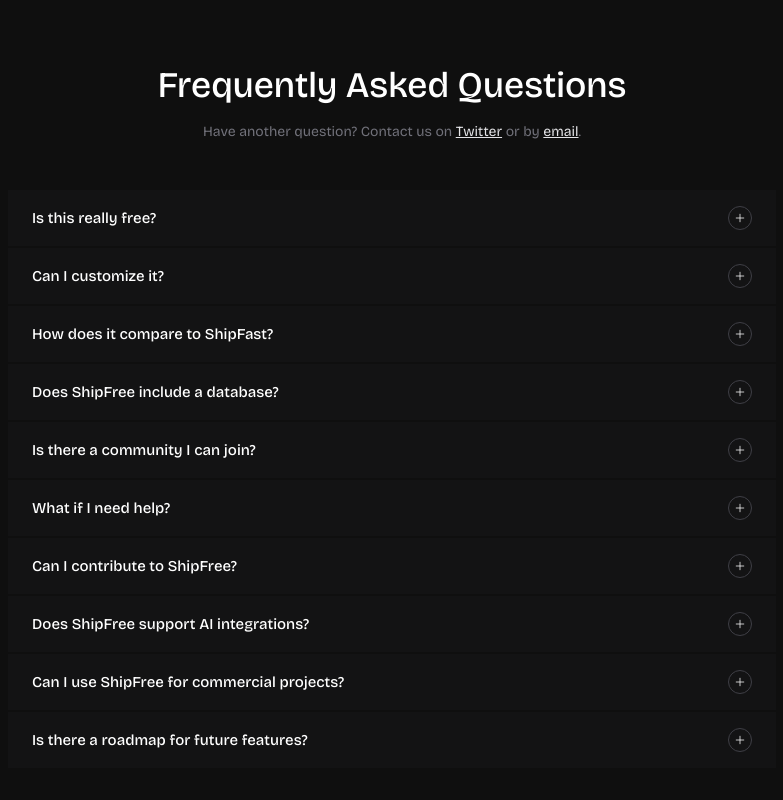
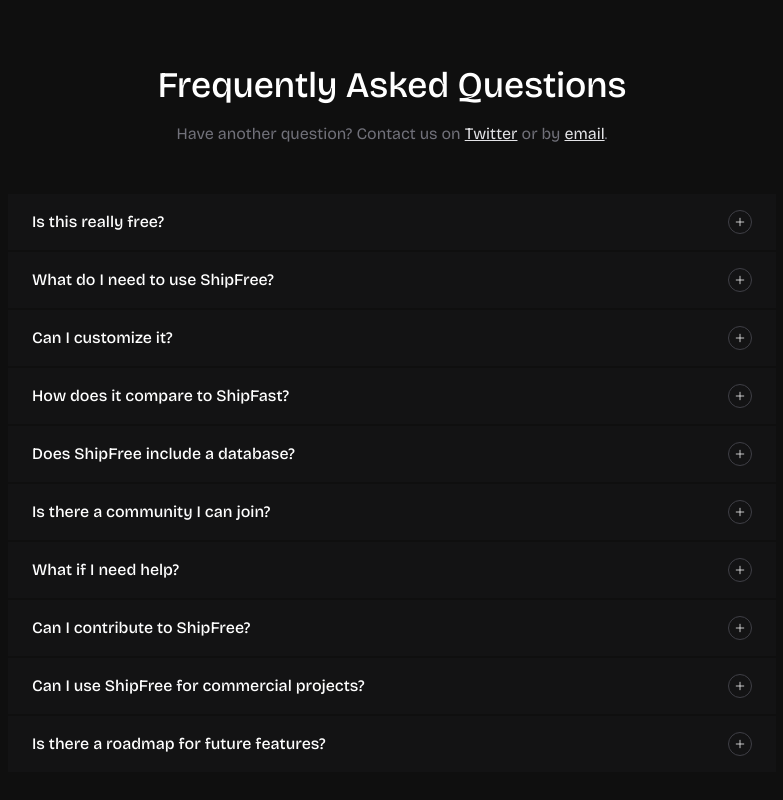
Before and after one commit to tsukiro/mongawk-nextjs, a Next.js app: page / in a window 1280 px wide. Shown: the part 1860-2660 px from the top of the page, without its empty margins (248-1031 px from the left). Built offline with nearby package versions, Linux system fonts and the light colour scheme; no server answers.

Commit message:
feat: Update FAQ component with new question and answer, and improve text styling for better readability

```diff
--- a/src/components/Faq.tsx
+++ b/src/components/Faq.tsx
@@ -13,6 +13,10 @@
     answer: "Yes! ShipFree is open-source and community-driven. Use it for unlimited projects, no strings attached.",
   },
   {
+    question: "What do I need to use ShipFree?",
+    answer: "All you need is a GitHub account to clone the repo and a deployment platform like Vercel or Railway.",
+  },
+  {
     question: "Can I customize it?",
     answer: "Built with Next.js, Tailwind, and modern tools, ShipFree is fully extensible.",
   },
@@ -23,7 +27,7 @@
   },
   {
     question: "Does ShipFree include a database?",
-    answer: "Yes! It supports PostgreSQL, MongoDB, and Supabase out of the box.",
+    answer: "Yes! It supports MongoDB and Supabase out of the box.",
   },
   {
     question: "Is there a community I can join?",
@@ -37,11 +41,7 @@
     question: "Can I contribute to ShipFree?",
     answer: "ShipFree is open-source—we welcome contributions from developers worldwide.",
   },
-  {
-    question: "Does ShipFree support AI integrations?",
-    answer:
-      "Yes! ShipFree is designed for AI-powered apps. You can easily integrate ChatGPT, LangChain, and other AI models.",
-  },
+
   {
     question: "Can I use ShipFree for commercial projects?",
     answer: "Yes! You can launch and scale real businesses with ShipFree. No restrictions.",
@@ -63,7 +63,7 @@
     <div className="min-h-screen bg-[#0F0F0F] px-4 py-12 md:px-6 lg:px-8">
       <div className="mx-auto max-w-3xl">
         <h2 className="mb-4 text-center text-4xl font-medium text-white">Frequently Asked Questions</h2>
-        <p className="mb-12 text-center text-sm text-zinc-500">
+        <p className="mb-12 text-center text-base text-zinc-500">
           Have another question? Contact us on{" "}
           <a href="https://x.com/idee8" target="_blank"  className="text-zinc-200 hover:text-white underline">
             Twitter
@@ -82,7 +82,7 @@
                 onClick={() => toggleQuestion(index)}
                 className="flex w-full items-center justify-between bg-zinc-900/50 px-6 py-4 text-left transition-colors hover:bg-zinc-900"
               >
-                <span className="text-[15px] font-medium text-white">{faq.question}</span>
+                <span className="text-[16px] font-medium text-white">{faq.question}</span>
                 <span className="ml-6 flex h-6 w-6 shrink-0 items-center justify-center rounded-full border border-zinc-700">
                   <PlusIcon
                     className={`h-3 w-3 text-white transition-transform duration-200 ${openIndex === index ? "rotate-45" : ""}`}
@@ -95,7 +95,7 @@
                 }`}
               >
                 <div className="overflow-hidden">
-                  <div className="bg-zinc-900/30 px-6 py-4 text-sm text-zinc-400">{faq.answer}</div>
+                  <div className="bg-zinc-900/30 px-6 py-4 text-base text-zinc-400">{faq.answer}</div>
                 </div>
               </div>
             </div>
```
